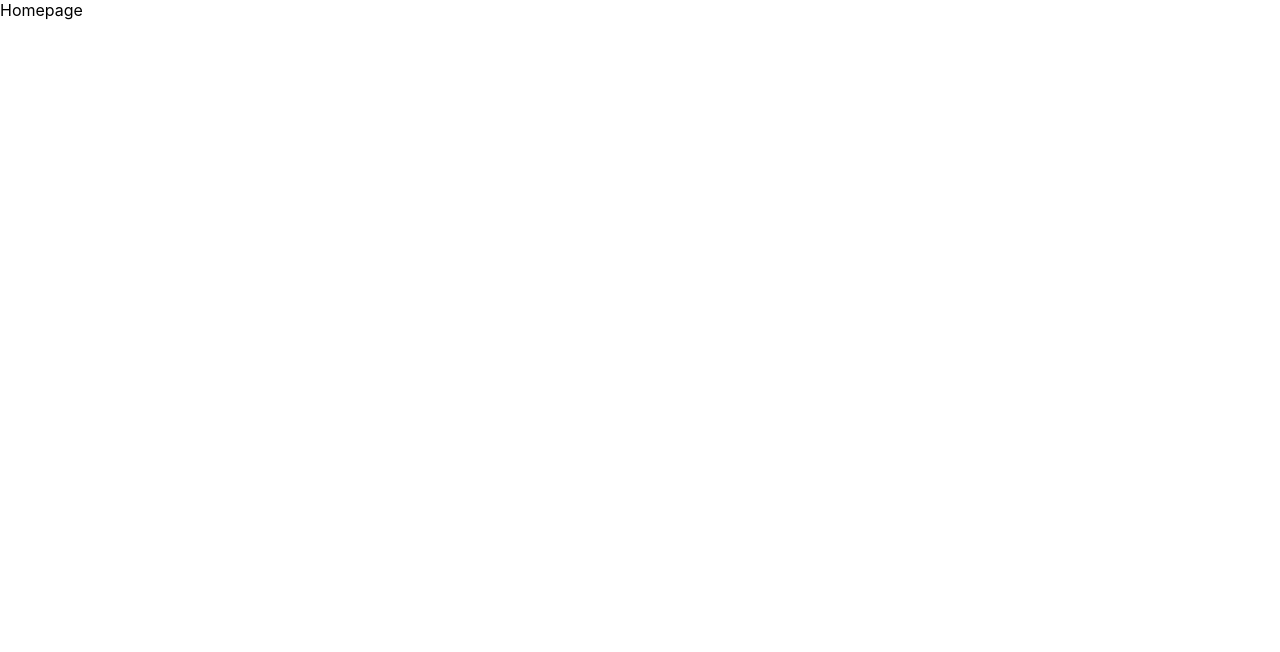
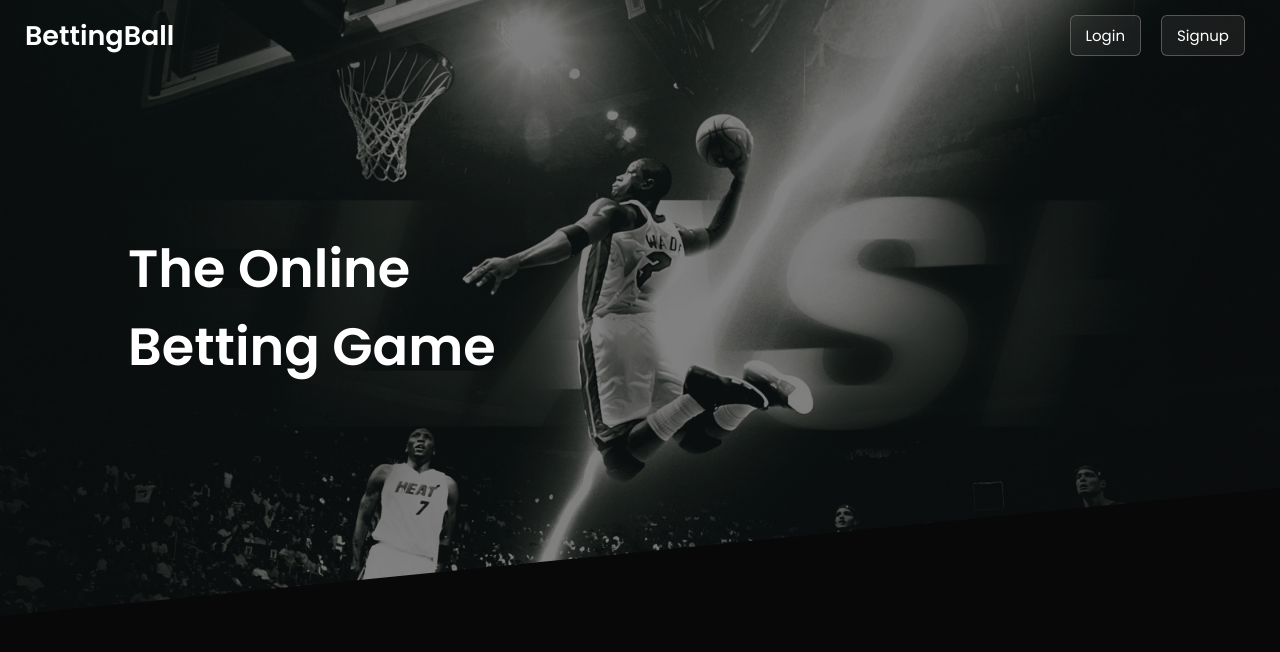
Before and after one commit to cedricheijlman/gambling-site, a React (Create React App) app in the folder client/: page / in a window 1280 px wide. Shown: the top 652 px of the page. Built offline with nearby package versions, Linux system fonts and the light colour scheme.

Commit message:
navbar , beginning homepage

```diff
--- /dev/null
+++ b/client/src/components/buttons/LoginButtons.css
@@ -0,0 +1,18 @@
+.loginButtonsFC {
+  margin: 0 10px;
+  border: none;
+  outline: none;
+  padding: 8px 15px;
+  background-color: #46464646;
+  border-radius: 6px;
+  color: white;
+  cursor: pointer;
+  transition: all 0.3s;
+  font-family: "Poppins";
+  border: 1px solid #797676a5;
+  font-size: 15px;
+}
+
+.loginButtonsFC:hover {
+  border: 1px solid #a5a5a5;
+}
--- /dev/null
+++ b/client/src/components/buttons/Loginbuttons.tsx
@@ -0,0 +1,12 @@
+import React from "react";
+import "./LoginButtons.css";
+
+interface Props {
+  children: React.ReactNode;
+}
+
+const LoginButton: React.FC<Props> = (props) => {
+  return <button className="loginButtonsFC">{props.children}</button>;
+};
+
+export default LoginButton;
--- a/client/src/components/navbar/Navbar.tsx
+++ b/client/src/components/navbar/Navbar.tsx
@@ -1,7 +1,17 @@
 import React from "react";
+import LoginButton from "../buttons/Loginbuttons";
+import "./navbar.css";
 
 const Navbar: React.FC = () => {
-  return <nav></nav>;
+  return (
+    <nav className="navbar">
+      <h2>BettingBall</h2>
+      <div className="navbar__right">
+        <LoginButton>Login</LoginButton>
+        <LoginButton>Signup</LoginButton>
+      </div>
+    </nav>
+  );
 };
 
 export default Navbar;
--- a/client/src/components/navbar/navbar.css
+++ b/client/src/components/navbar/navbar.css
@@ -0,0 +1,16 @@
+.navbar {
+  /* background-color: #373737; */
+  background-color: transparent;
+  padding: 15px 25px;
+  color: white;
+  align-items: center;
+  width: 100%;
+  position: absolute;
+  justify-content: space-between;
+  display: flex;
+  z-index: 99;
+}
+
+.navbar h2 {
+  font-size: 27px;
+}
--- a/client/src/index.css
+++ b/client/src/index.css
@@ -1,8 +1,11 @@
+@import url("https://fonts.googleapis.com/css2?family=Poppins:wght@200;300;400;500;600&display=swap");
+
 body {
+  background-color: #080808;
   margin: 0;
-  font-family: -apple-system, BlinkMacSystemFont, "Segoe UI", "Roboto", "Oxygen",
-    "Ubuntu", "Cantarell", "Fira Sans", "Droid Sans", "Helvetica Neue",
-    sans-serif;
+  font-family: "Poppins", -apple-system, BlinkMacSystemFont, "Segoe UI",
+    "Roboto", "Oxygen", "Ubuntu", "Cantarell", "Fira Sans", "Droid Sans",
+    "Helvetica Neue", sans-serif;
   -webkit-font-smoothing: antialiased;
   -moz-osx-font-smoothing: grayscale;
 }
--- a/client/src/pages/homepage/Homepage.css
+++ b/client/src/pages/homepage/Homepage.css
@@ -0,0 +1,28 @@
+.homepage__container {
+  display: flex;
+  flex-direction: color;
+  height: 100%;
+}
+
+.homepage__front {
+  width: 100%;
+  height: 100vh;
+  position: relative;
+  display: flex;
+}
+
+.homepage__frontText {
+  color: white;
+  font-size: 35px;
+  padding: 18% 10%;
+  z-index: 999;
+}
+
+.homepage__container img {
+  filter: brightness(0.5);
+  width: 100%;
+  position: absolute;
+  object-fit: cover;
+  height: 100vh;
+  clip-path: polygon(0 0, 100% 0%, 100% 61%, 0 77%);
+}
--- a/client/src/pages/homepage/Homepage.tsx
+++ b/client/src/pages/homepage/Homepage.tsx
@@ -1,8 +1,20 @@
 import React from "react";
+import Navbar from "../../components/navbar/Navbar";
 import "./Homepage.css";
 
 const Homepage: React.FC = () => {
-  return <div>Homepage</div>;
+  return (
+    <div className="homepage__container">
+      <div className="homepage__front">
+        <div className="homepage__frontText">
+          <h2>
+            The Online <br /> Betting Game
+          </h2>
+        </div>
+        <img src="./homepage-background.jpg" />
+      </div>
+    </div>
+  );
 };
 
 export default Homepage;
```
Also changed, not shown: client/public/homepage-background.jpg (added).
